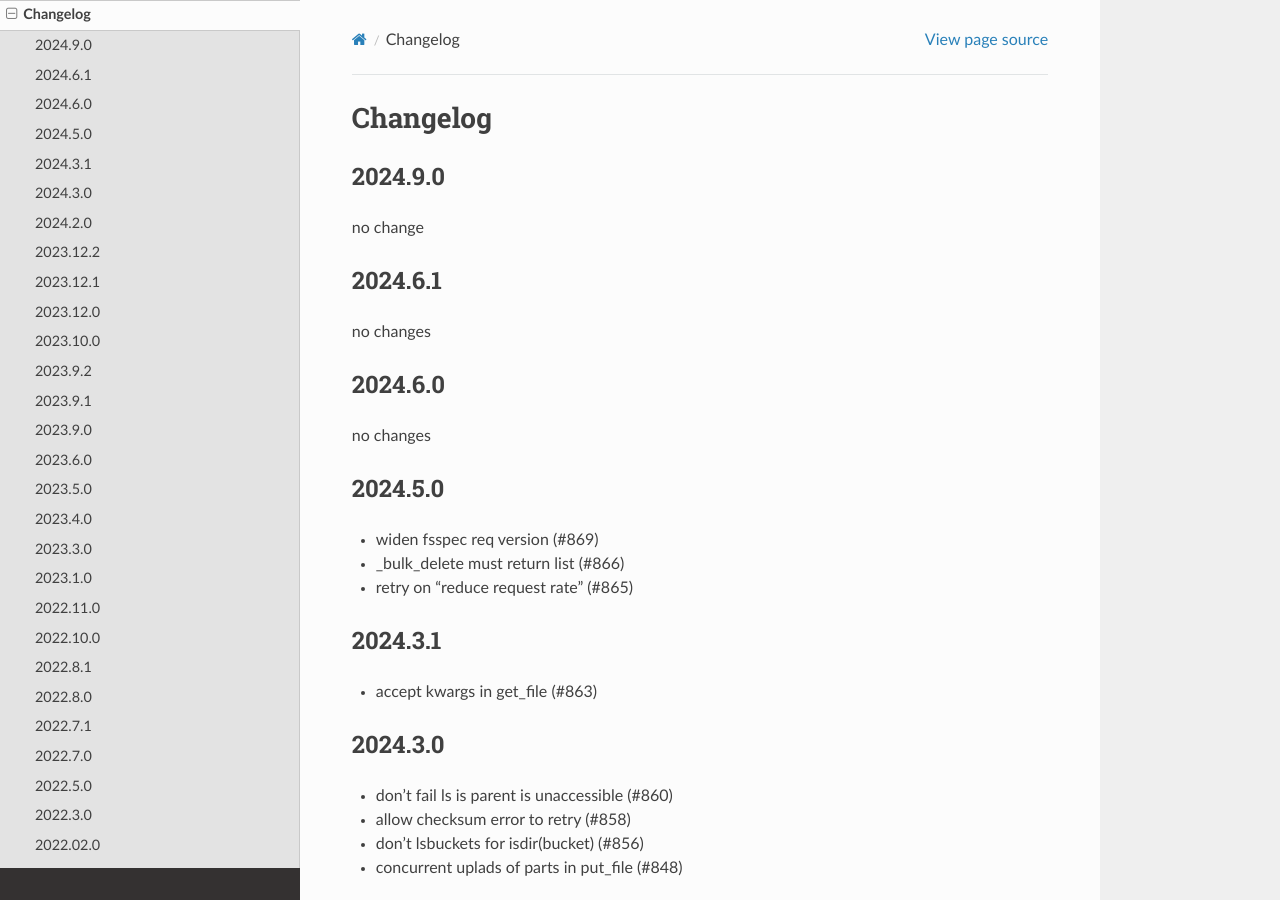
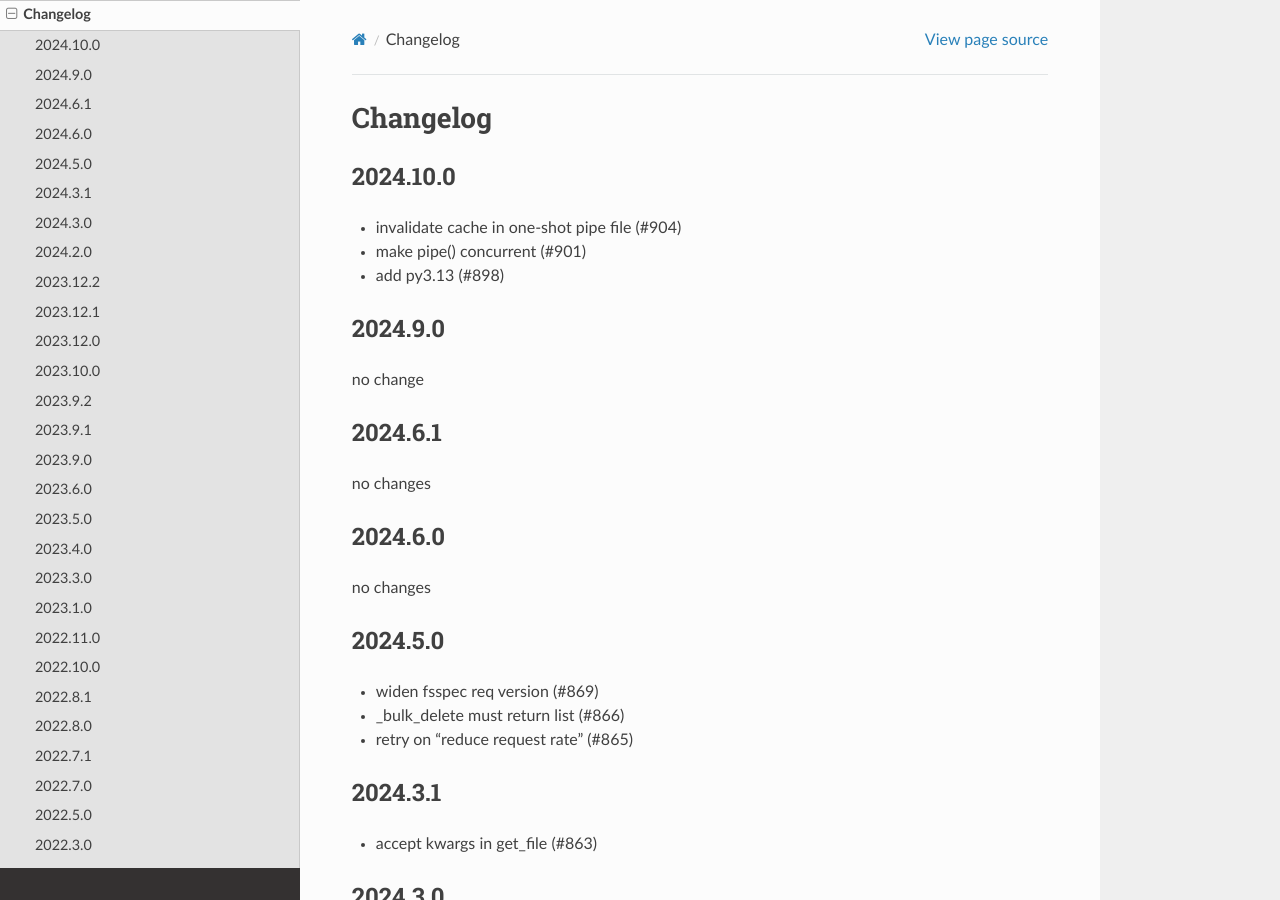
Before and after one commit to zarr-developers/s3fs, a Sphinx documentation site: the page built from docs/source/changelog.rst, in a window 1280 px wide and 900 px high. Built offline with Sphinx 7.4.7 and the Read the Docs theme 3.1.0, drawn with Linux system fonts in a browser that asks for light colours.

Commit message:
changelog (#905)

```diff
--- a/docs/source/changelog.rst
+++ b/docs/source/changelog.rst
@@ -1,5 +1,12 @@
 Changelog
 =========
+
+2024.10.0
+---------
+
+- invalidate cache in one-shot pipe file (#904)
+- make pipe() concurrent (#901)
+- add py3.13 (#898)
 
 2024.9.0
 --------
--- a/requirements.txt
+++ b/requirements.txt
@@ -1,3 +1,3 @@
 aiobotocore>=2.5.4,<3.0.0
-fsspec==2024.9.0.*
+fsspec==2024.10.0.*
 aiohttp!=4.0.0a0, !=4.0.0a1
```
